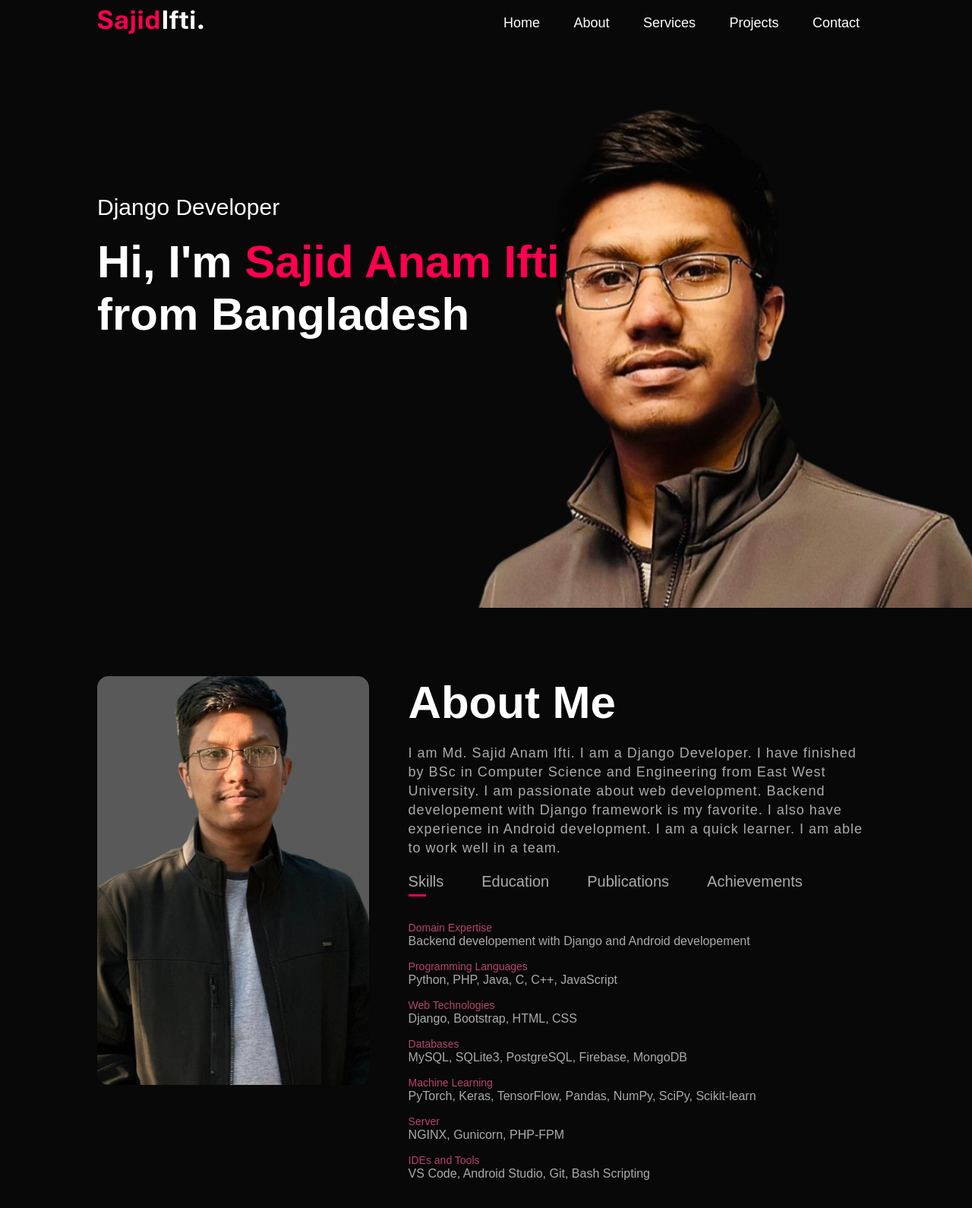
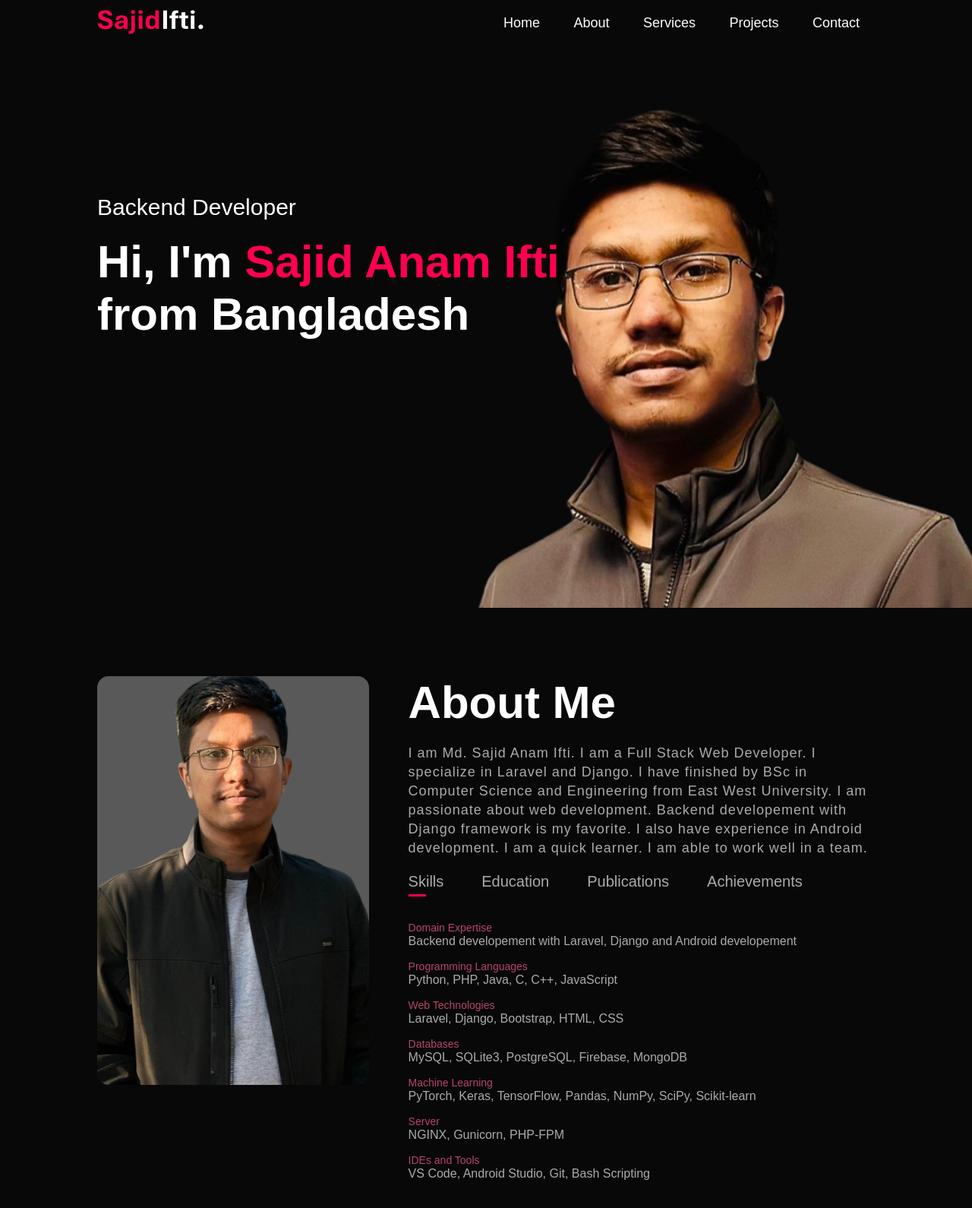
Before and after one commit to sajidifti/sajidifti.com, a Django app: page / in a window 1280 px wide. Shown: the top 1590 px of the page at 76% size. Run offline with Django 4.2, Linux system fonts and the light colour scheme; data that the repository does not hold is empty; some libraries are stand-ins or nearby versions.

Commit message:
some changes in static content

```diff
--- a/templates/landing/index.html
+++ b/templates/landing/index.html
@@ -48,7 +48,7 @@
                     <i class="fas fa-solid fa-bars menu-icon" onclick="openmenu()"></i>
                 </nav>
                 <div class="header-text">
-                    <p>Django Developer</p>
+                    <p>Backend Developer</p>
                     <h1>
                         Hi, I'm <span>Sajid Anam Ifti</span>
                         <br>
@@ -67,7 +67,7 @@
                     <div class="about-col-2">
                         <h1 class="sub-title">About Me</h1>
                         <p class="about-content">
-                            I am Md. Sajid Anam Ifti. I am a Django Developer. I have finished by BSc
+                            I am Md. Sajid Anam Ifti. I am a Full Stack Web Developer. I specialize in Laravel and Django. I have finished by BSc
                             in Computer Science and
                             Engineering from East West University. I am passionate about web development. Backend
                             developement with Django framework is my favorite. I also have experience in Android
@@ -84,7 +84,7 @@
                                 <li>
                                     <span>Domain Expertise</span>
                                     <br>
-                                    Backend developement with Django and Android
+                                    Backend developement with Laravel, Django and Android
                                     developement
                                 </li>
                                 <li>
@@ -95,7 +95,7 @@
                                 <li>
                                     <span>Web Technologies</span>
                                     <br>
-                                    Django, Bootstrap, HTML, CSS
+                                    Laravel, Django, Bootstrap, HTML, CSS
                                 </li>
                                 <li>
                                     <span>Databases</span>
```
